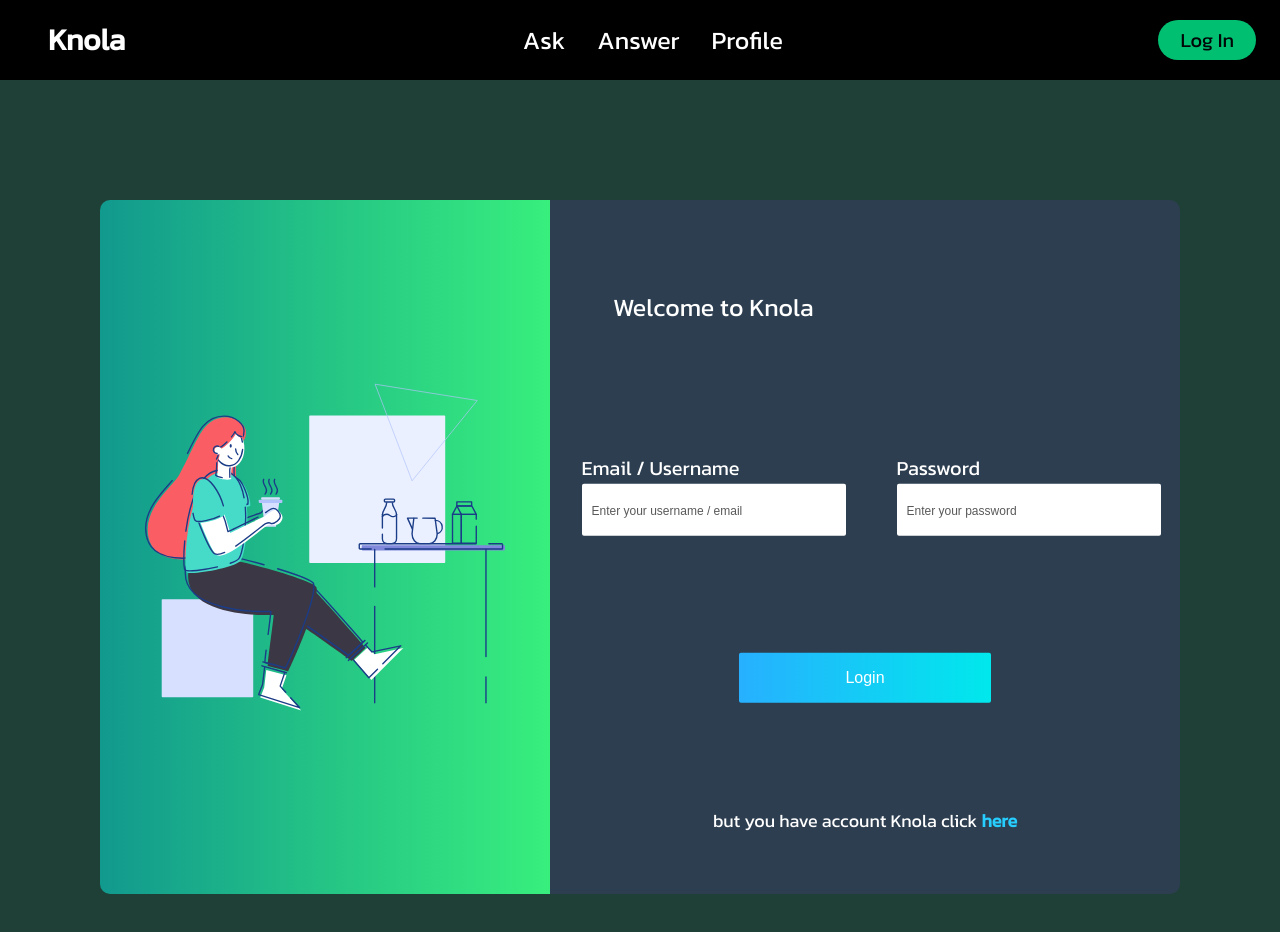
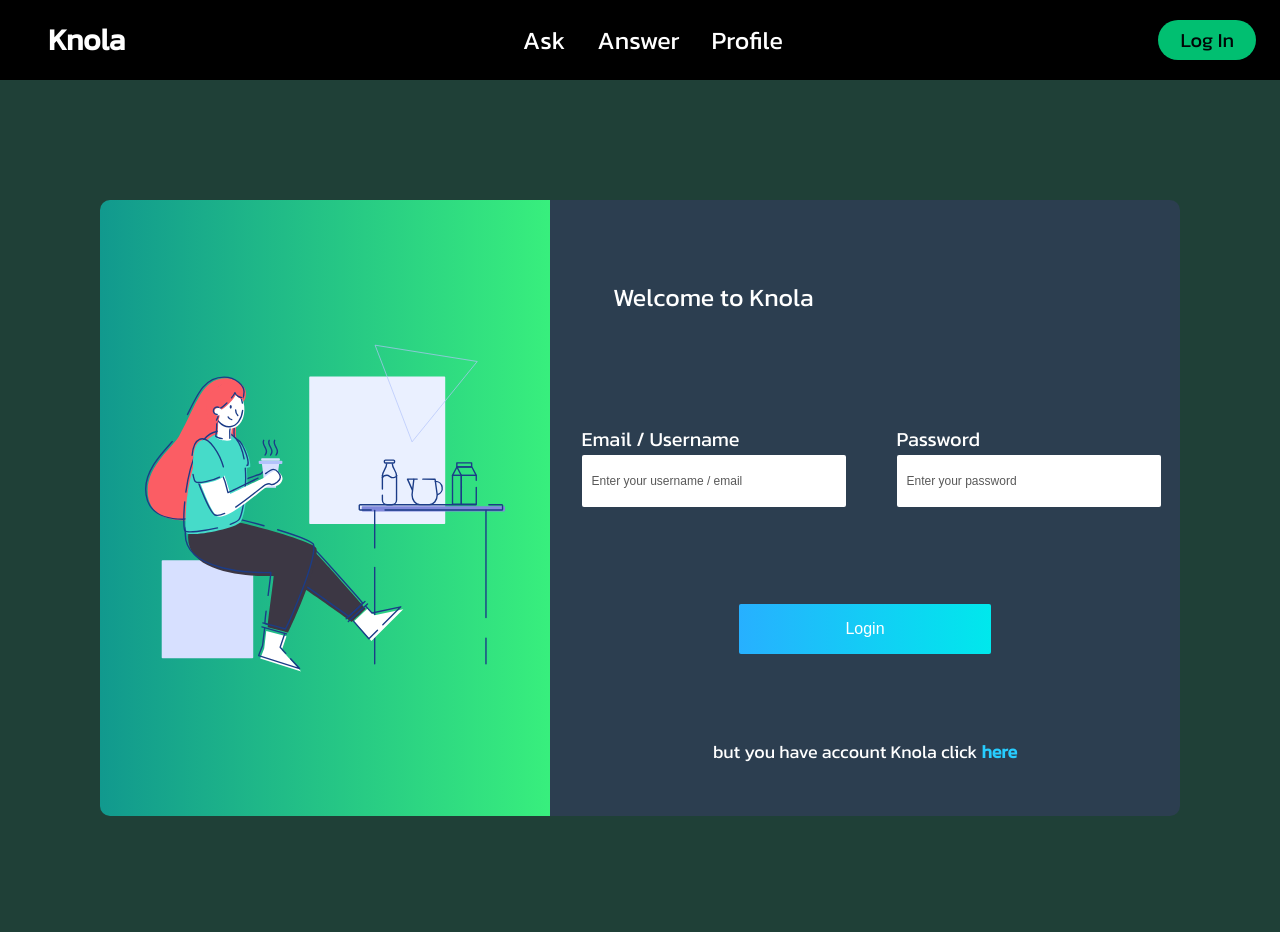
Before and after one commit to PHENIXCRIME/Knola_UI, a React (Create React App) app: page /login in a window 1280 px wide. Shown: the top 932 px of the page. After the commit the page ends 880 px from the top, so only its background shows below. Built offline with nearby package versions, Linux system fonts and the light colour scheme.

Commit message:
DELETE box-shadow and EDIT height

```diff
--- a/src/components/Login/Form.css
+++ b/src/components/Login/Form.css
@@ -1,14 +1,9 @@
 .form-container {
-  /* margin: 100px auto; */
-  /* width: 50%; */
-  box-shadow: 0 5px 8px 0 rgba(0, 0, 0, 0.2), 0 7px 20px 0 rgba(0, 0, 0, 0.2);
   position: relative;
   border-radius: 10px;
-  height: 992px;
+  height: 880px;
   display: flex;
   flex-direction: row;
-  /* display: grid;
-  grid-template-columns: 1fr 1fr; */
 }
 
 .close-btn {
```
